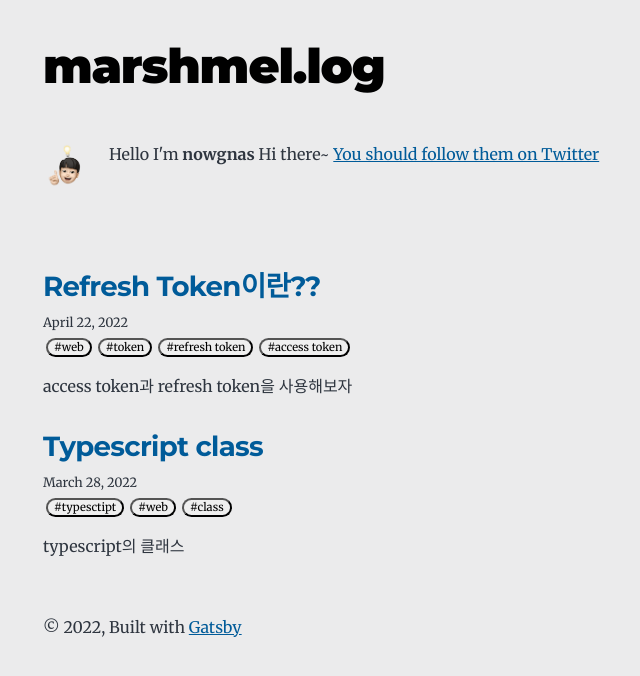
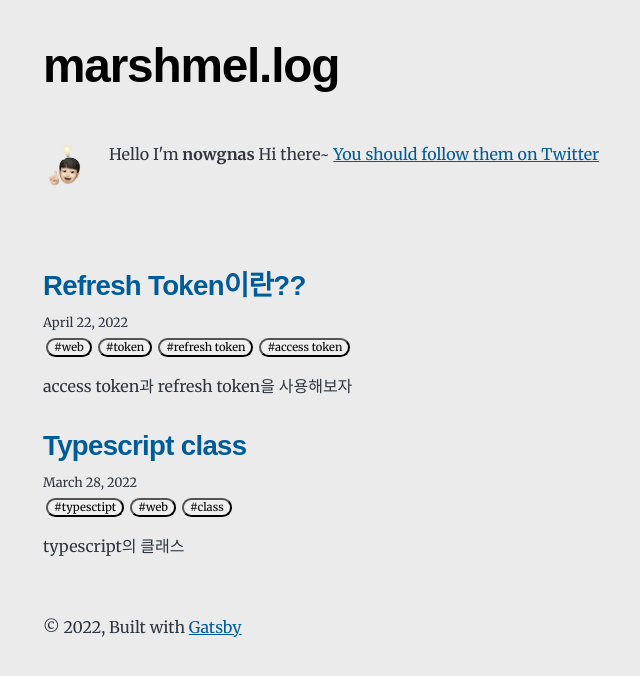
Before and after one commit to nowgnas/nowgnas-blog, a Gatsby site: page / in a window 1280 px wide. Shown: the whole page, without its empty margins (233-873 px from the left). Built offline with nearby package versions, Linux system fonts and the light colour scheme; Gatsby itself is replaced by a stand-in of ours.

Commit message:
add google font

```diff
--- a/src/style.css
+++ b/src/style.css
@@ -27,7 +27,8 @@
   --spacing-20: 5rem;
   --spacing-24: 6rem;
   --spacing-32: 8rem;
-  --fontFamily-sans: Montserrat, system-ui, -apple-system, BlinkMacSystemFont,
+  --fontFamily-sans: 'Noto Sans KR',
+    sans-serif, Montserrat, system-ui, -apple-system, BlinkMacSystemFont,
     "Segoe UI", Roboto, "Helvetica Neue", Arial, "Noto Sans", sans-serif,
     "Apple Color Emoji", "Segoe UI Emoji", "Segoe UI Symbol", "Noto Color Emoji";
   --fontFamily-serif: "Merriweather", "Georgia", Cambria, "Times New Roman",
```
